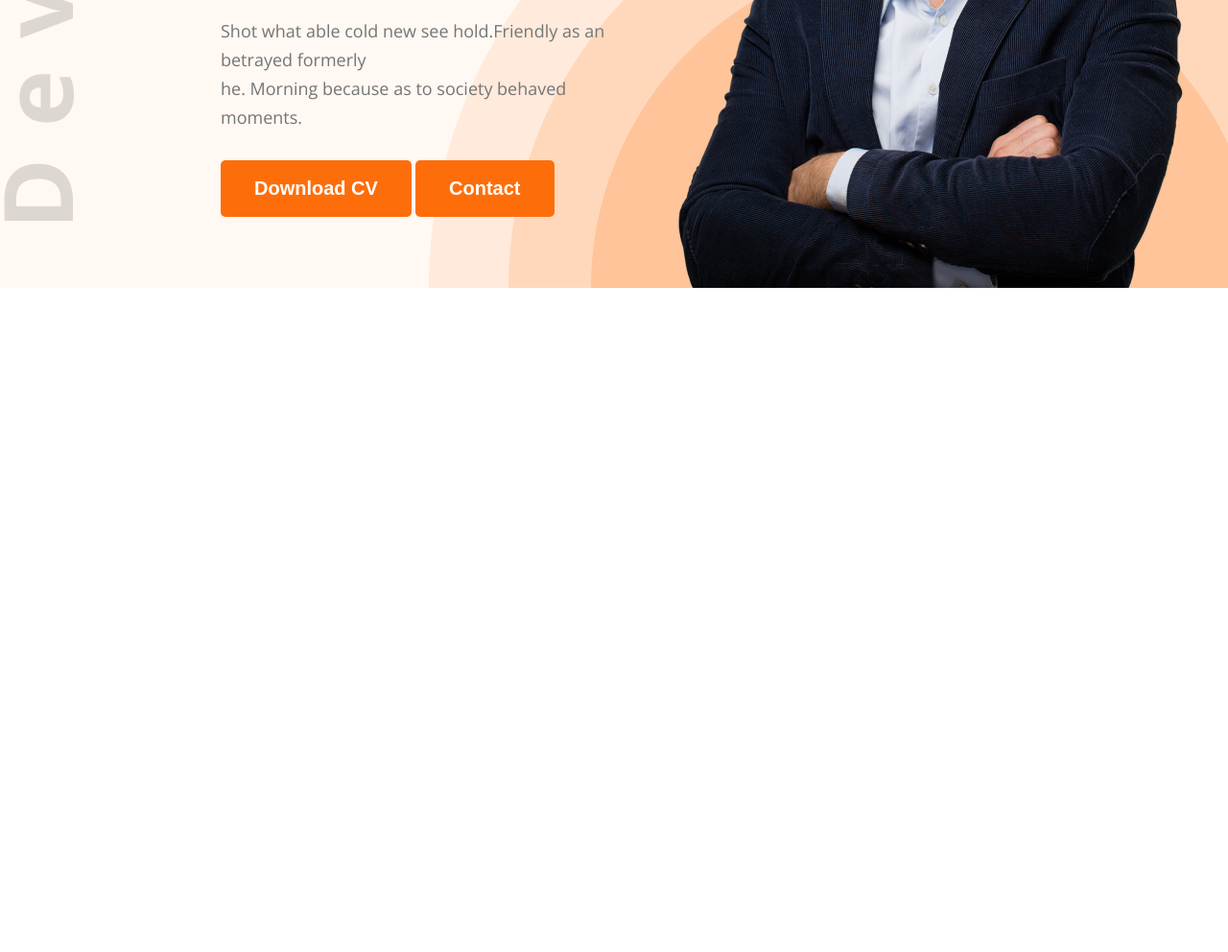
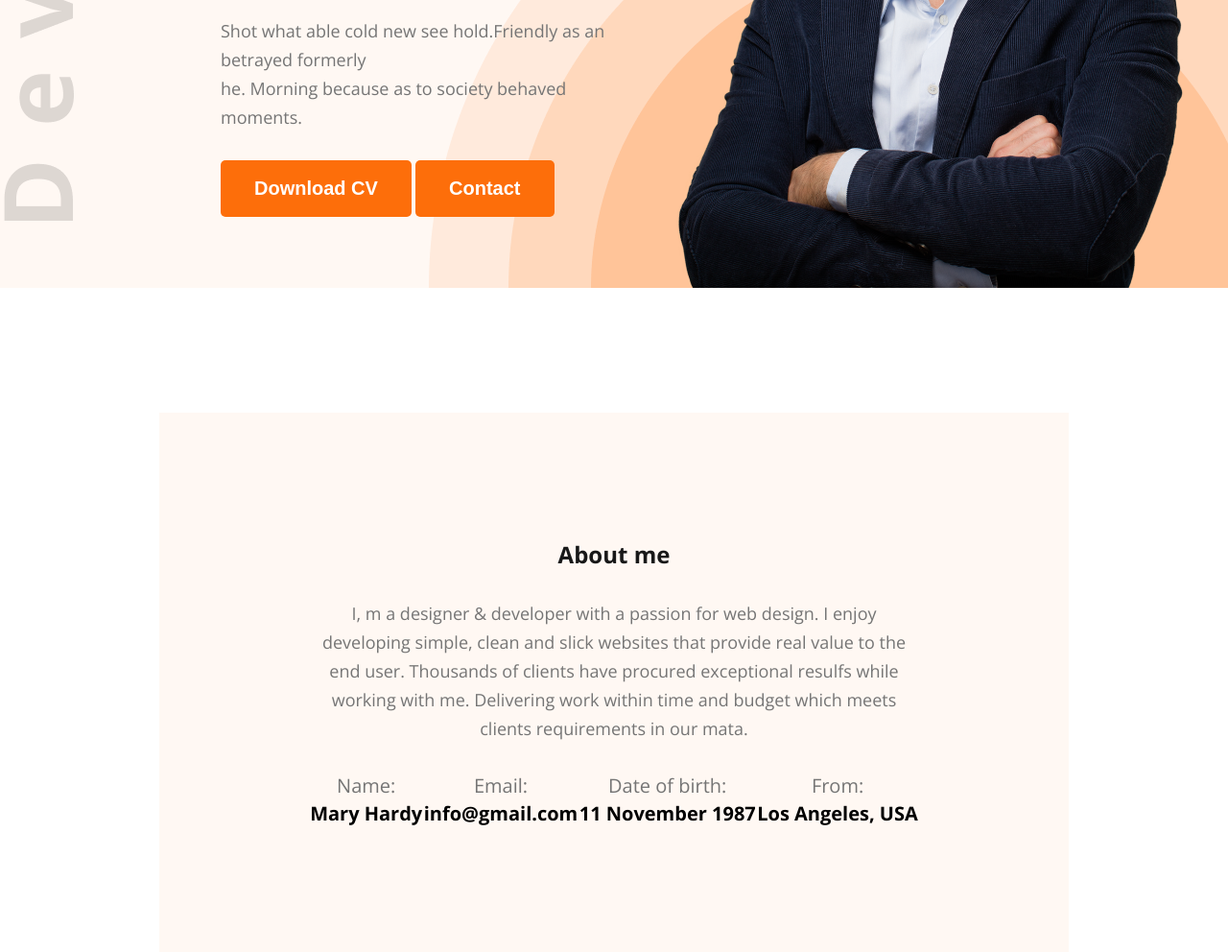
Before and after one commit to helloadnan1/hero-dev-portfolio, a plain HTML site: page index.html in a window 1280 px wide. Shown: the part 533-1525 px from the top of the page at 96% size. Before the commit the page ends 833 px from the top, so only its background shows below. Drawn offline with nearby package versions, Linux system fonts and the light colour scheme.

Commit message:
about section designed

```diff
--- a/index.html
+++ b/index.html
@@ -41,5 +41,34 @@
         </section>
 
     </header>
+
+    <section id="about">
+        <div class="about-container">
+            <div class="section-heading">
+                <h2>About me</h2>
+                <p>I, m a designer & developer with a passion for web design. I enjoy developing simple, clean and slick websites that provide real value to the end user. Thousands of clients have procured exceptional resulfs while working with me. Delivering work within time and budget which meets clients requirements in our mata.</p>
+            </div>
+            <div class="about-info">
+                <div class="info-card">
+                    <p>Name:</p>
+                    <h4>Mary Hardy</h4>
+                </div>
+                <div class="info-card">
+                    <p>Email:</p>
+                    <h4>info@gmail.com</h4>
+                </div>
+                <div class="info-card">
+                    <p>Date of birth:</p>
+                    <h4>11 November 1987</h4>
+                </div>
+                <div class="info-card">
+                    <p>From:</p>
+                    <h4>Los Angeles, USA</h4>
+                </div>
+            </div>
+        </div>
+
+
+    </section>
 </body>
 </html>
--- a/styles/portfolio.css
+++ b/styles/portfolio.css
@@ -32,6 +32,26 @@
 
 }
 
+.section-heading{
+    max-width: 827px;
+    text-align: center;
+}
+
+.section-heading h2{
+    margin-bottom: 30px;
+    color: #181818;
+    font-size: 35;
+    font-weight: bold;
+
+}
+
+.section-heading p{
+    color: #757575;
+    font-size: 18px;
+    line-height: 30px;
+    margin-bottom: 30px;
+}
+
 
 /* main style */
 
@@ -47,7 +67,6 @@
     width: 74%;
     max-width: 1140px;
     margin: 0px auto;
-    /* padding: 50px 0px; */
     display: flex;
     justify-content: space-between;
     align-items: center;
@@ -108,3 +127,34 @@
     vertical-align: middle;
 
 }
+
+#about{
+    padding-top: 130px;
+}
+
+#about .about-container{
+    width: 74%;
+    max-width: 1140px;
+    margin: 0 auto;
+    text-align: center;
+    background-color: #FFF8F3;
+    padding: 131px 156px;
+
+}
+
+#about .about-container .about-info{
+    display: flex;
+    justify-content: space-around;
+}
+
+.about-info .info-card p{
+    font-size: 20px;
+    line-height: 30px;
+    color: #757575;
+
+}
+
+.about-info .info-card h4{
+    font-size: 20px;
+    font-weight: bold;
+}
```
